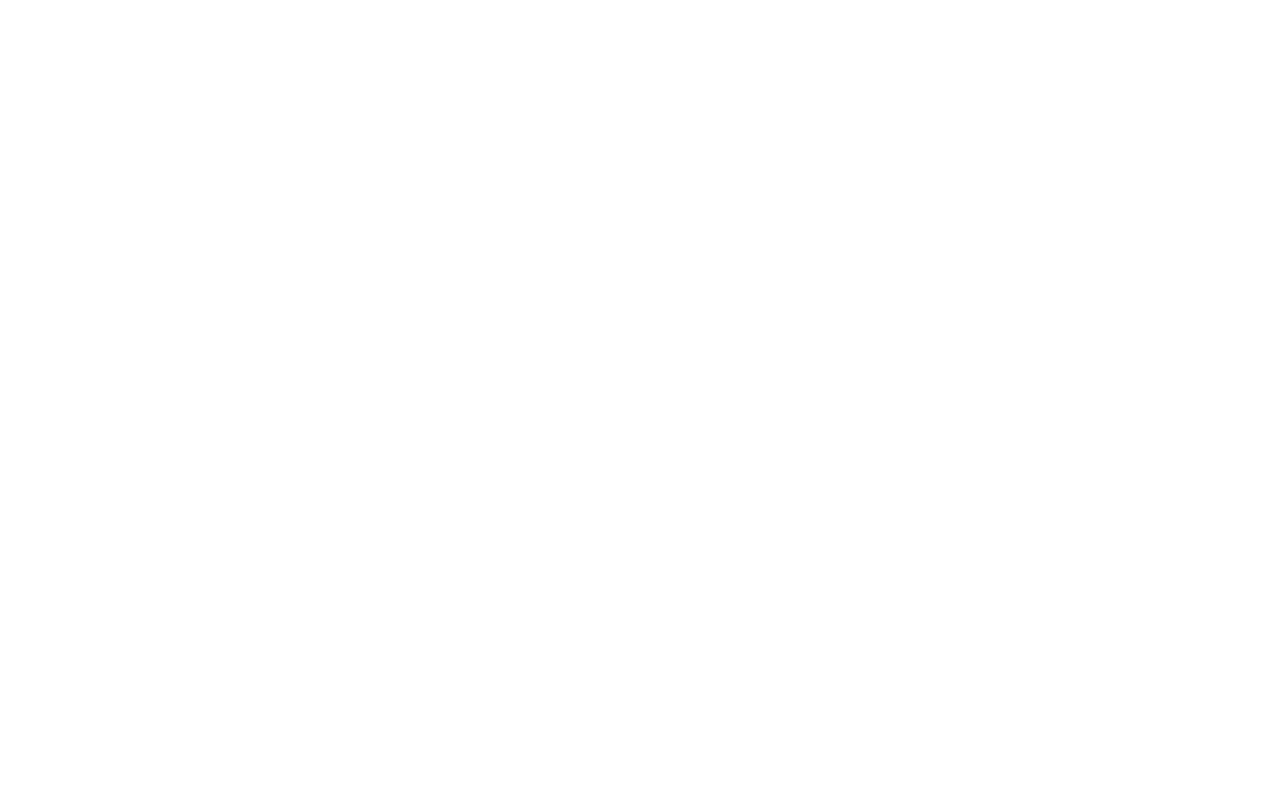
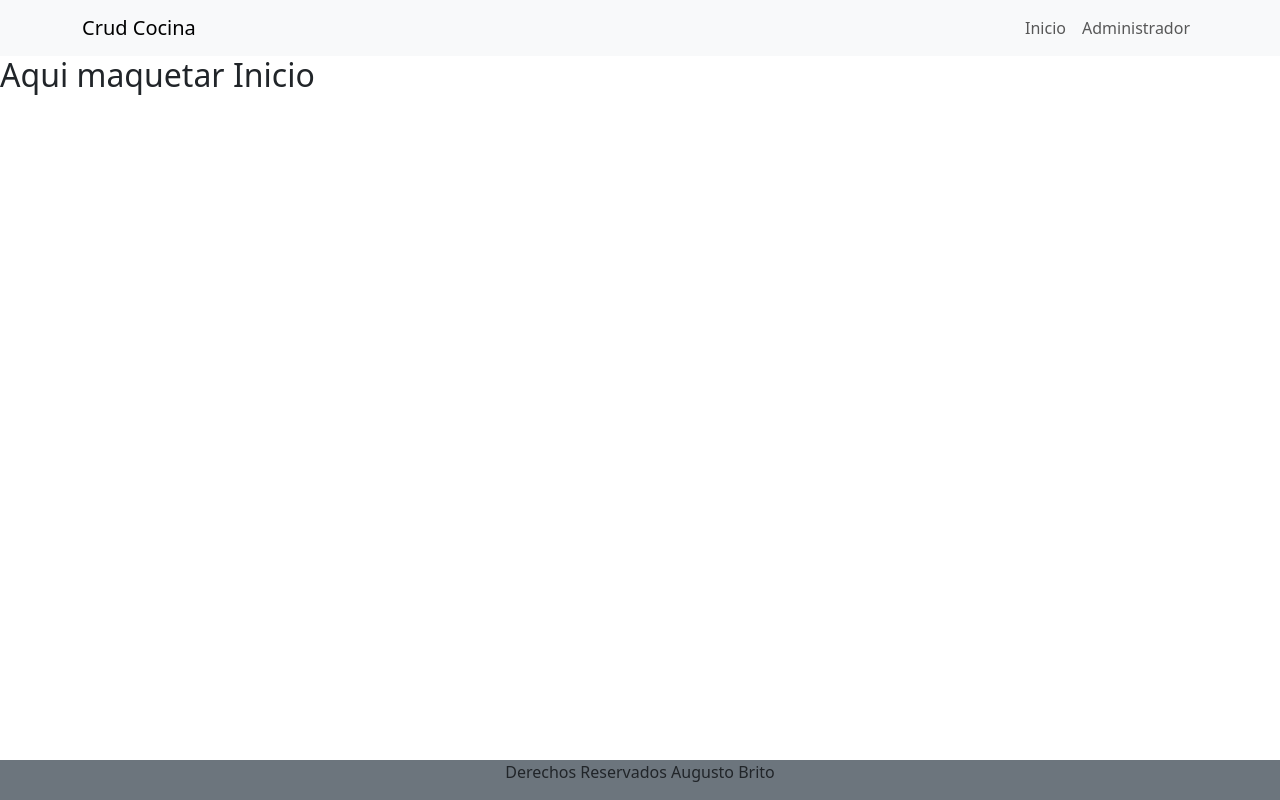
Before and after one commit to BritoAugusto/crudCocina, a React (Vite) app: page / in a window 1280 px wide. Built offline with nearby package versions, Linux system fonts and the light colour scheme.

Commit message:
se instalaron las dependencias correspondientes

```diff
--- a/package.json
+++ b/package.json
@@ -11,10 +11,13 @@
   },
   "dependencies": {
     "bootstrap": "^5.3.3",
+    "bootstrap-icons": "^1.11.3",
     "react": "^18.3.1",
     "react-bootstrap": "^2.10.5",
     "react-dom": "^18.3.1",
-    "react-hook-form": "^7.53.0"
+    "react-hook-form": "^7.53.0",
+    "react-router-dom": "^6.26.2",
+    "sweetalert2": "^11.14.1"
   },
   "devDependencies": {
     "@eslint/js": "^9.9.0",
--- a/src/App.css
+++ b/src/App.css
@@ -1,6 +1,9 @@
 #root {
-  max-width: 1280px;
-  margin: 0 auto;
-  padding: 2rem;
-  text-align: center;
+  display: flex;
+  flex-direction: column;
+  min-height: 100vh;
 }
+
+.sectionMain{
+  flex-grow: 1;
+}
--- a/src/App.jsx
+++ b/src/App.jsx
@@ -1,13 +1,21 @@
-import { useState } from 'react'
 import './App.css'
+import Footer from './commons/Footer';
+import Inicio from './pages/Inicio';
+import Menu from './commons/Menu'
+import "bootstrap/dist/css/bootstrap.min.css";
+
 
 function App() {
 
   return (
     <>
-
+    <Menu></Menu>
+      <main className="sectionMain">
+        <Inicio></Inicio>
+      </main>
+      <Footer></Footer>
     </>
-  )
+  );
 }
 
 export default App
--- /dev/null
+++ b/src/commons/Footer.jsx
@@ -0,0 +1,10 @@
+
+const Footer = () => {
+    return (
+        <footer className="text-center  bg-secondary">
+            <p>Derechos Reservados Augusto Brito</p>
+        </footer>
+    );
+};
+
+export default Footer;
--- /dev/null
+++ b/src/commons/Menu.jsx
@@ -0,0 +1,23 @@
+import Container from "react-bootstrap/Container";
+import Nav from "react-bootstrap/Nav";
+import Navbar from "react-bootstrap/Navbar";
+import { Link } from "react-router-dom";
+
+function Menu() {
+  return (
+    <Navbar expand="lg" className="bg-body-tertiary">
+      <Container>
+        <Navbar.Brand >Crud Cocina</Navbar.Brand>
+        <Navbar.Toggle aria-controls="basic-navbar-nav" />
+        <Navbar.Collapse id="basic-navbar-nav">
+          <Nav className="ms-auto">
+            <Nav.Link className="nav-link">Inicio</Nav.Link>
+            <Nav.Link className="nav-link">Administrador</Nav.Link>
+          </Nav>
+        </Navbar.Collapse>
+      </Container>
+    </Navbar>
+  );
+}
+
+export default Menu;
--- /dev/null
+++ b/src/pages/Inicio.jsx
@@ -0,0 +1,11 @@
+
+
+const Inicio = () => {
+    return (
+        <div>
+            <h2>Aqui maquetar Inicio</h2>
+        </div>
+    );
+};
+
+export default Inicio;
```
Also changed, not shown: 1 other file (tests, documents, lock files or other folders).
